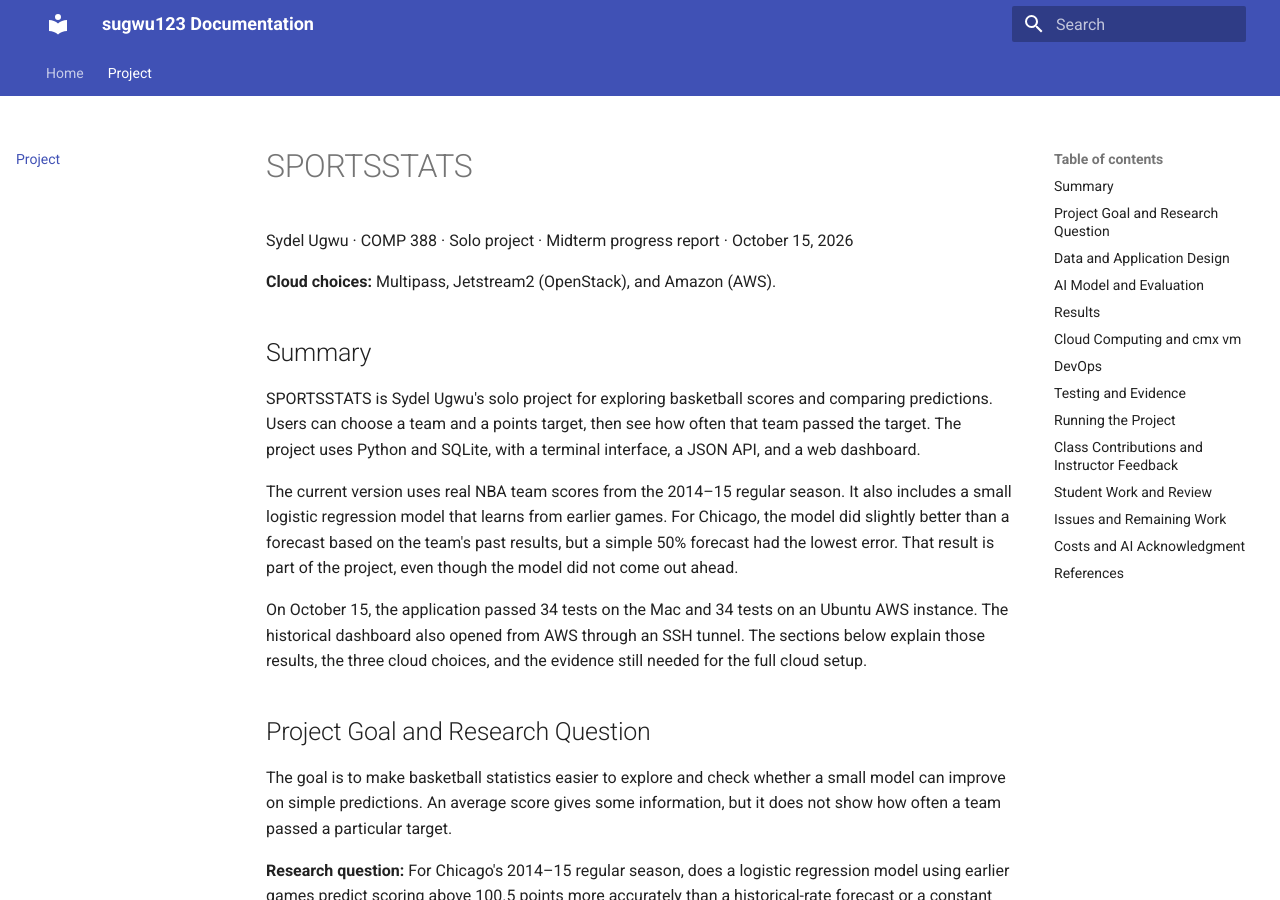
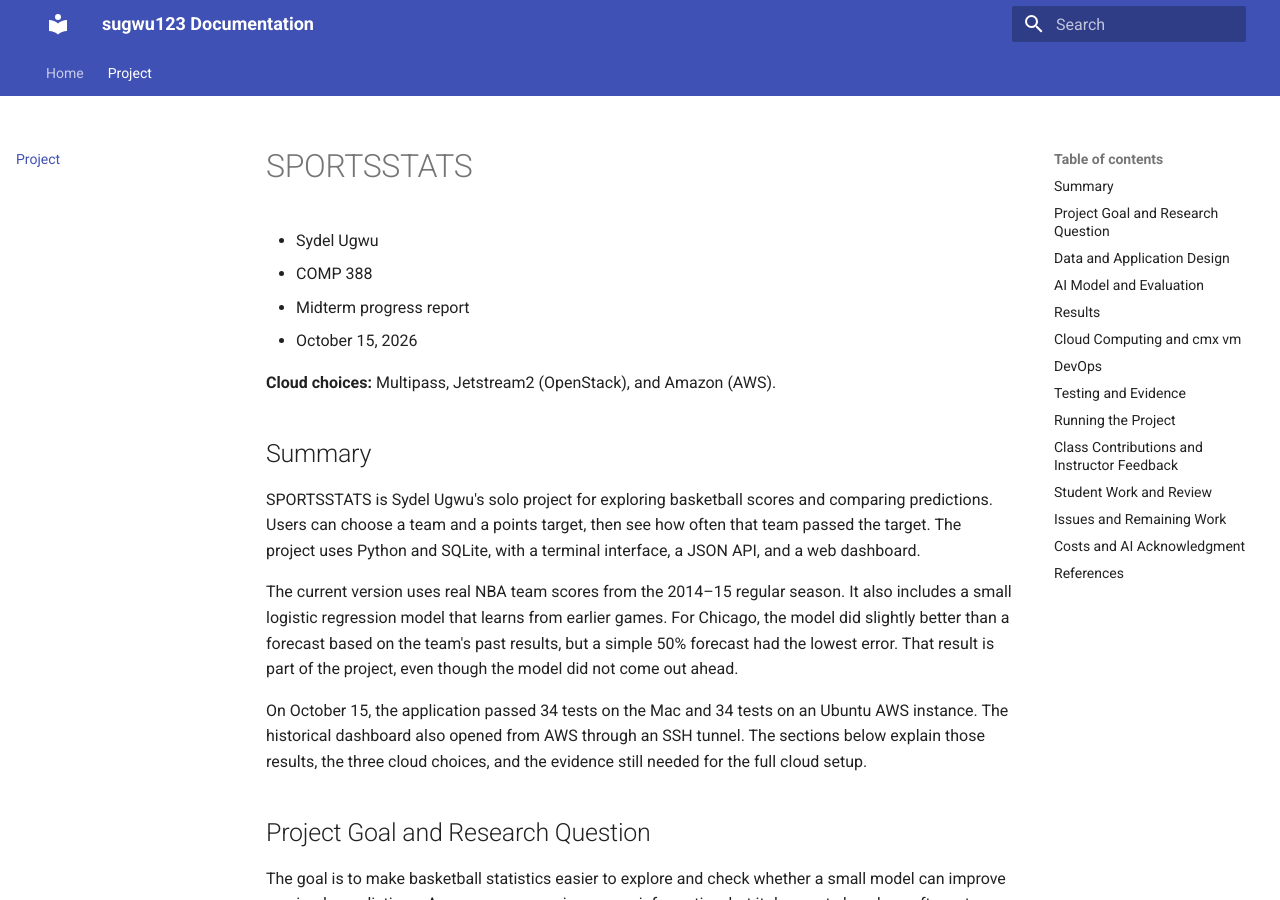
Before and after one commit to cloudmesh-ai-luc/sugwu123, an MkDocs documentation site: the page built from docs/project/project.md, in a window 1280 px wide and 900 px high. Built offline with MkDocs 1.6.1 and Material for MkDocs 9.7.7, drawn with Linux system fonts in a browser that asks for light colours.

Commit message:
Fix relative links in project.md

```diff
--- a/docs/project/project.md
+++ b/docs/project/project.md
@@ -1,6 +1,9 @@
 # SPORTSSTATS
 
-Sydel Ugwu · COMP 388 · Solo project · Midterm progress report · October 15, 2026
+* Sydel Ugwu
+* COMP 388
+* Midterm progress report
+* October 15, 2026
 
 **Cloud choices:** Multipass, Jetstream2 (OpenStack), and Amazon (AWS).
 
@@ -110,7 +113,7 @@
 - [Mac checks](project/evidence/mac-oct15.md): the October 15, 8:30 am screenshot shows 34 tests and `OK`. Later AWS-plan changes passed in preparation and need a recorded Mac rerun.
 - [AWS checks](project/evidence/aws-oct15.md): the 2:20 pm screenshot shows 34 tests in 1.719 seconds and `OK`. At 2:28 pm, the dashboard showed Chicago's 43 of 82 games above the target, a 52.4% rate, and a 100.8-point average. The lower 72-game model panel was outside that screenshot.
 - [Saved experiment results](project/evidence/nba2015-summary.json): exact scores, model settings, source revision, and checksum.
-- [Earlier VM checks](project/vm-deployment.md): October 1 screenshots show 23 guest tests for the older app and a healthy service with 144 fictional-data rows after restart. This is evidence for that earlier version, rather than the new historical model or a byte-for-byte database comparison.
+- [Earlier VM checks](evidence/vm-deployment.md): October 1 screenshots show 23 guest tests for the older app and a healthy service with 144 fictional-data rows after restart. This is evidence for that earlier version, rather than the new historical model or a byte-for-byte database comparison.
 
 ## Running the Project
 
```
